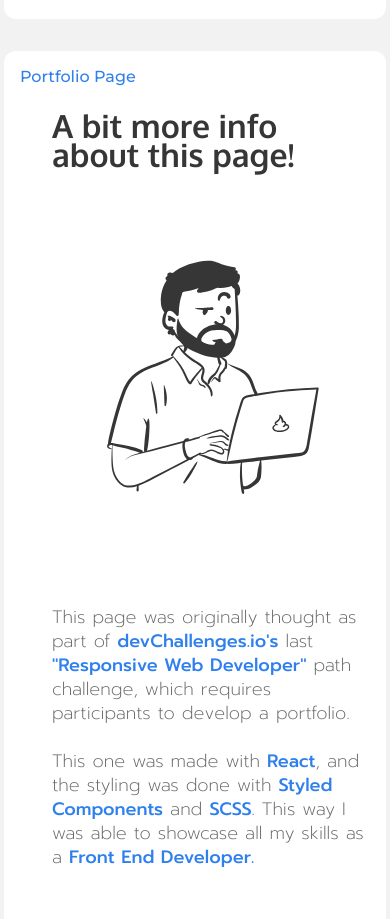
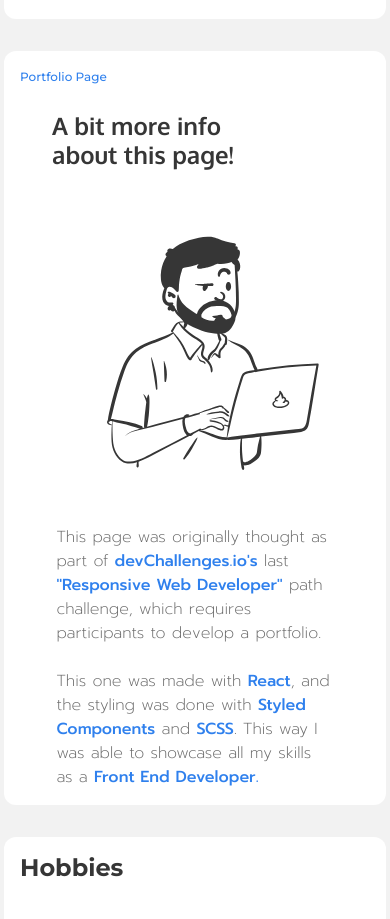
Before and after one commit to hitmaizer/responsive-web-portfolio, a React (Create React App) app: page / in a window 390 px wide. Shown: the part 624-1543 px from the top of the page. Built offline with nearby package versions, Linux system fonts and the light colour scheme; some icons are missing.

Commit message:
responsive styling adjusts

```diff
--- a/src/scss/style.css
+++ b/src/scss/style.css
@@ -22,7 +22,7 @@
 
 @media (max-width: 1199px) {
   .page__wrapper {
-    padding: 4px;
+    padding: 0.25rem;
     width: 100%;
   }
 }
@@ -77,9 +77,9 @@ a, a:visited, a:hover, a:active {
   transition: transform 0.2s ease, -webkit-transform 0.2s ease;
 }
 
-@media (max-width: 991px) {
+@media (max-width: 1199px) {
   .card__container {
-    width: 90% !important;
+    width: 100% !important;
   }
 }
 
@@ -106,6 +106,12 @@ a, a:visited, a:hover, a:active {
   max-width: 10ch;
 }
 
+@media (max-width: 767px) {
+  .card__container .card__tags--item {
+    font-size: 0.75rem;
+  }
+}
+
 .card__container .card__title {
   font-style: normal;
   font-weight: 700;
@@ -114,6 +120,12 @@ a, a:visited, a:hover, a:active {
   place-self: flex-start;
   width: 100%;
   margin-top: 16px;
+}
+
+@media (max-width: 767px) {
+  .card__container .card__title {
+    font-size: 1.125rem;
+  }
 }
 
 .card__container .card__description {
@@ -126,6 +138,13 @@ a, a:visited, a:hover, a:active {
   min-height: 80px;
   width: 100%;
   margin-top: 16px;
+}
+
+@media (max-width: 767px) {
+  .card__container .card__description {
+    font-size: 0.875rem;
+    max-width: 13.75rem;
+  }
 }
 
 .card__container .card__btns {
@@ -146,9 +165,14 @@ a, a:visited, a:hover, a:active {
 
 @media (max-width: 767px) {
   .card__container .card__img {
-    max-height: 9.375rem;
-    max-width: 19.375rem;
+    max-height: 12.375rem;
+    max-width: 20.625rem;
   }
+}
+
+.card__container .anchor__link {
+  width: 100%;
+  display: inline-block;
 }
 
 .intro__section {
@@ -308,6 +332,7 @@ a, a:visited, a:hover, a:active {
     -webkit-box-direction: normal;
         -ms-flex-direction: column;
             flex-direction: column;
+    gap: 1rem;
   }
 }
 
@@ -425,6 +450,14 @@ a, a:visited, a:hover, a:active {
 
 @media (max-width: 1199px) {
   .works__wrapper {
+    -ms-grid-columns: (1fr)[2];
+        grid-template-columns: repeat(2, 1fr);
+    place-items: center;
+  }
+}
+
+@media (max-width: 767px) {
+  .works__wrapper {
     -ms-grid-columns: (1fr)[1];
         grid-template-columns: repeat(1, 1fr);
     place-items: center;
@@ -470,9 +503,21 @@ a, a:visited, a:hover, a:active {
   margin-bottom: 24px;
 }
 
+@media (max-width: 991px) {
+  .portfolio__category {
+    font-size: 0.75rem;
+  }
+}
+
 .portfolio__midsection {
   gap: 40px;
   place-items: flex-start;
+}
+
+@media (max-width: 991px) {
+  .portfolio__midsection {
+    gap: 16px;
+  }
 }
 
 .portfolio__title {
@@ -482,6 +527,13 @@ a, a:visited, a:hover, a:active {
   line-height: 29px;
   max-width: 370px;
   margin-left: 32px;
+}
+
+@media (max-width: 991px) {
+  .portfolio__title {
+    font-size: 1.5rem;
+    max-width: 200px;
+  }
 }
 
 .portfolio__img {
@@ -503,6 +555,14 @@ a, a:visited, a:hover, a:active {
   margin-top: 32px;
   margin-bottom: 48px;
   margin-left: 32px;
+}
+
+@media (max-width: 991px) {
+  .portfolio__text {
+    max-width: 17.3125rem;
+    margin: 0 auto;
+    font-size: 1rem;
+  }
 }
 
 @media (max-width: 1199px) {
```
